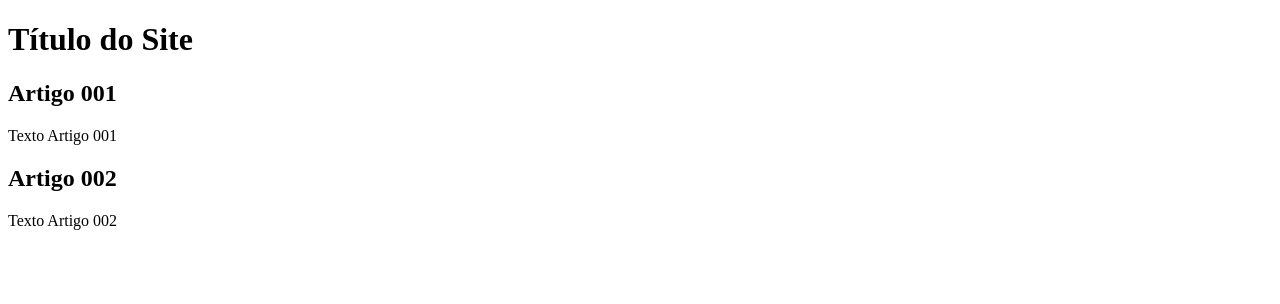
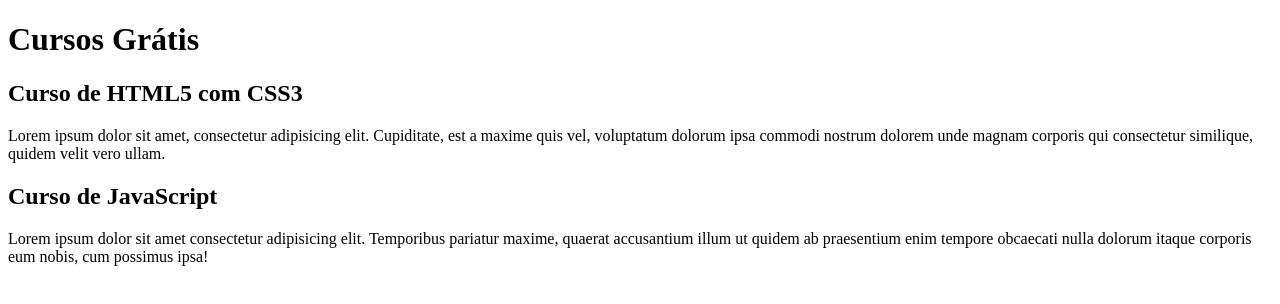
Before and after one commit to AlexandreDresch/projeto-site, a plain HTML site: page index.html in a window 1280 px wide. Drawn offline with Linux system fonts and the light colour scheme.

Commit message:
comecei a escrever o conteúdo

```diff
--- a/index.html
+++ b/index.html
@@ -1,24 +1,31 @@
 <!DOCTYPE html>
 <html lang="pt-br">
+
 <head>
     <meta charset="UTF-8">
     <meta http-equiv="X-UA-Compatible" content="IE=edge">
     <meta name="viewport" content="width=device-width, initial-scale=1.0">
     <title>Título do Site</title>
 </head>
+
 <body>
     <main>
         <header>
-            <h1>Título do Site</h1>
+            <h1>Cursos Grátis</h1>
         </header>
         <article>
-            <h2>Artigo 001</h2>
-            <p>Texto Artigo 001</p>
+            <h2>Curso de HTML5 com CSS3</h2>
+            <p>Lorem ipsum dolor sit amet, consectetur adipisicing elit. Cupiditate, est a maxime quis vel, voluptatum
+                dolorum ipsa commodi nostrum dolorem unde magnam corporis qui consectetur similique, quidem velit vero
+                ullam.</p>
             <article>
-                <h2>Artigo 002</h2>
-                <p>Texto Artigo 002</p>
+                <h2>Curso de JavaScript</h2>
+                <p>Lorem ipsum dolor sit amet consectetur adipisicing elit. Temporibus pariatur maxime, quaerat
+                    accusantium illum ut quidem ab praesentium enim tempore obcaecati nulla dolorum itaque corporis eum
+                    nobis, cum possimus ipsa!</p>
             </article>
         </article>
     </main>
 </body>
+
 </html>
```
